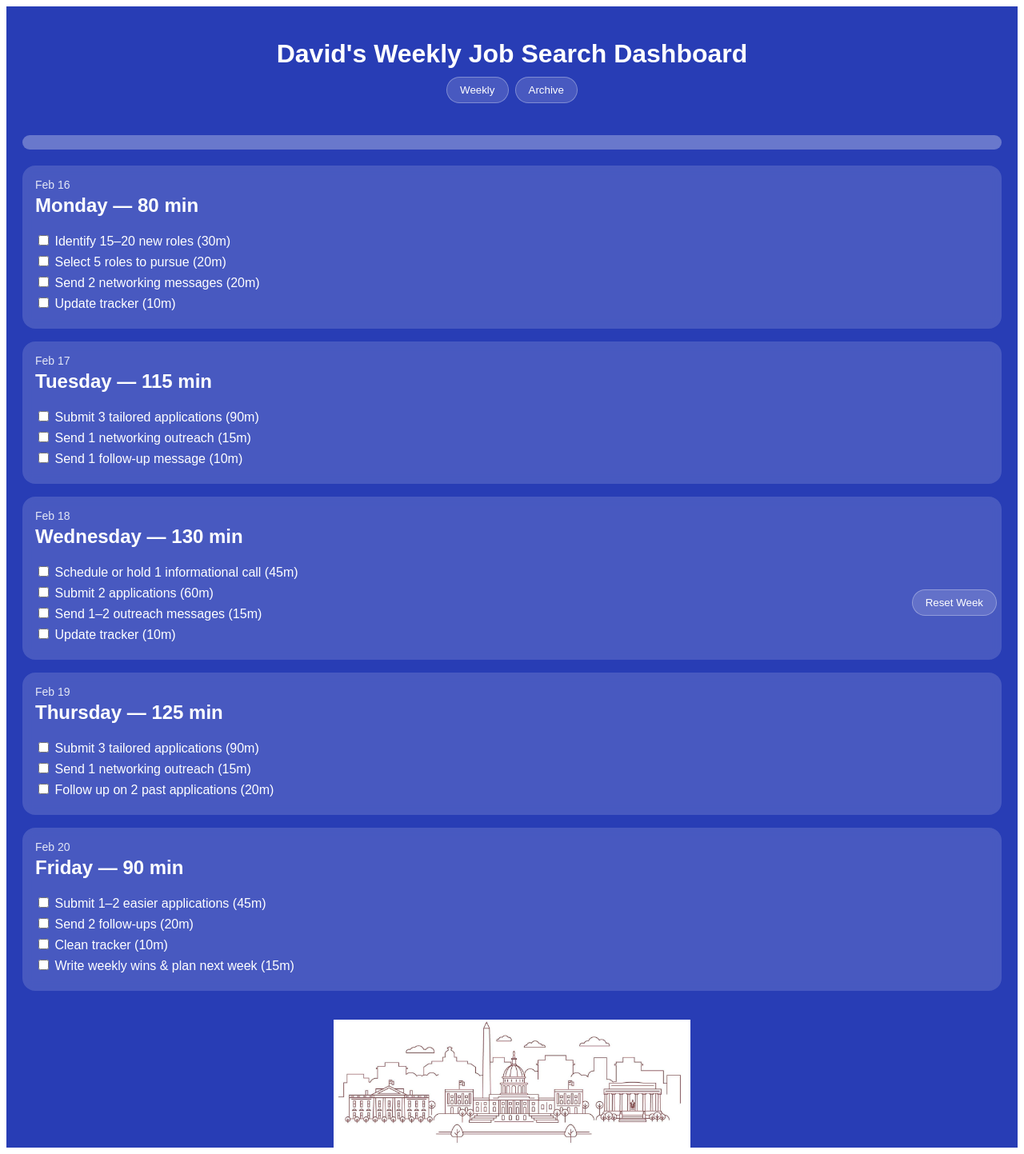
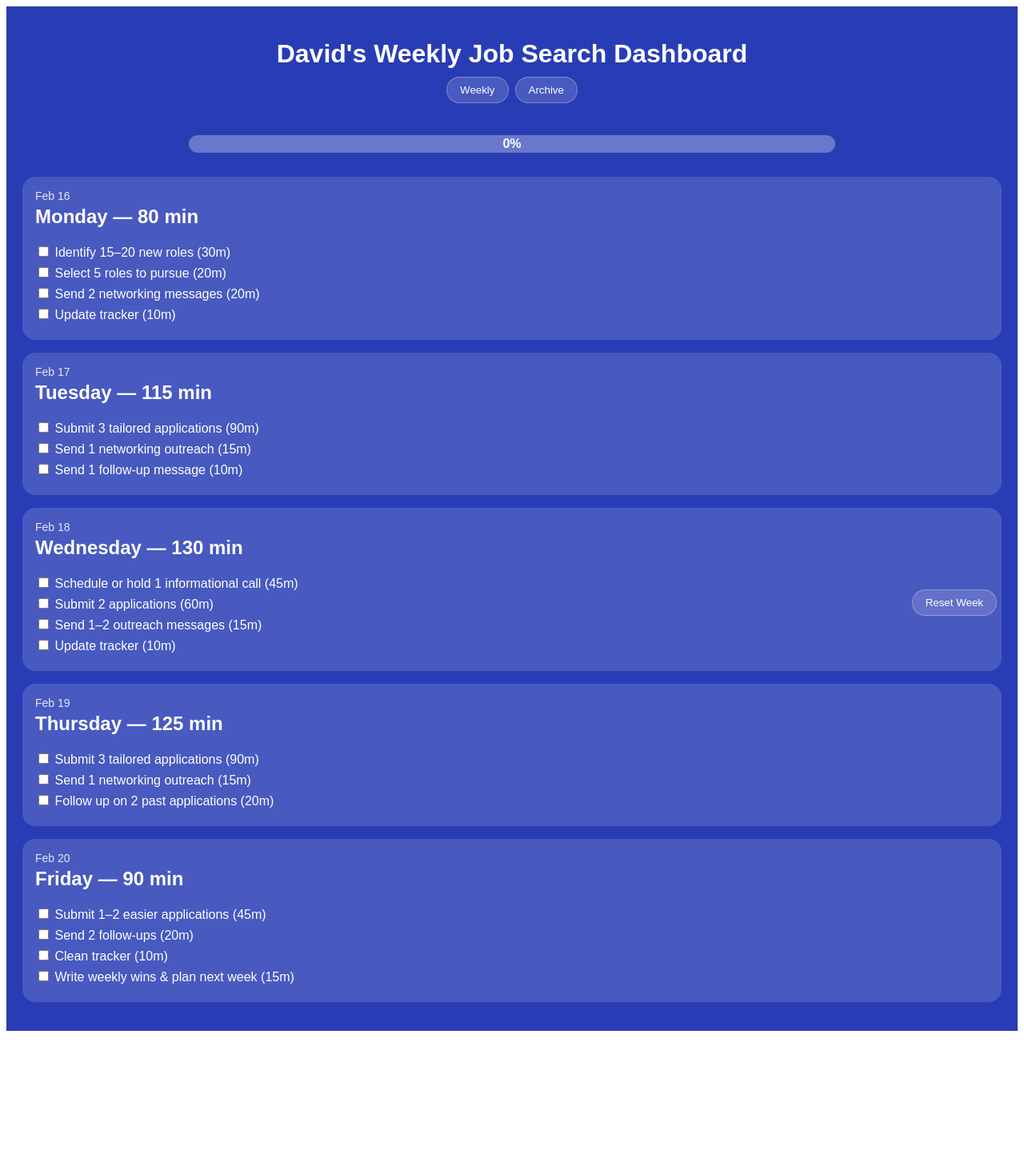
Before and after one commit to dgrogan1212/davids-weekly-job-search-dashboard, a React (Vite) app: page / in a window 1280 px wide. Shown: the whole page at 80% size. After the commit the page ends 1297 px from the top, so only its background shows below. Built offline with nearby package versions, Linux system fonts and the light colour scheme.

Commit message:
Update App.jsx

```diff
--- a/src/App.jsx
+++ b/src/App.jsx
@@ -125,14 +125,6 @@ export default function App() {
     margin: "0 4px",
   };
 
-  const skyline = (
-    <img
-      src="/dc-skyline.png"
-      alt="DC Skyline"
-      style={{ width: "100%", height: "20vh", objectFit: "contain" }}
-    />
-  );
-
   return (
     <div style={containerStyle}>
       {/* Header */}
@@ -145,9 +137,28 @@ export default function App() {
       {/* Weekly View */}
       {view === "week" && (
         <div style={{ padding: 20, flex: 1 }}>
-          {/* Progress Bar */}
-          <div style={{ background: "rgba(255,255,255,0.3)", height: 18, borderRadius: 10, overflow: "hidden", marginBottom: 20 }}>
-            <div style={{ width: progress + "%", background: "#4CAF50", height: "100%" }} />
+          {/* Centered Progress Bar */}
+          <div style={{ display: "flex", justifyContent: "center", marginBottom: 30 }}>
+            <div style={{ position: "relative", width: "66%", background: "rgba(255,255,255,0.3)", height: 22, borderRadius: 12, overflow: "hidden" }}>
+              <div style={{ width: progress + "%", background: "#4CAF50", height: "100%" }} />
+
+              {/* Percentage Overlay */}
+              <div
+                style={{
+                  position: "absolute",
+                  top: 0,
+                  left: 0,
+                  right: 0,
+                  bottom: 0,
+                  display: "flex",
+                  alignItems: "center",
+                  justifyContent: "center",
+                  fontWeight: "bold",
+                }}
+              >
+                {progress}%
+              </div>
+            </div>
           </div>
 
           {week.map((d) => {
@@ -187,8 +198,6 @@ export default function App() {
       <div style={{ position: "fixed", bottom: 30, right: 30 }}>
         <button style={modernButton} onClick={resetWeek}>Reset Week</button>
       </div>
-
-      {skyline}
     </div>
   );
 }
```
